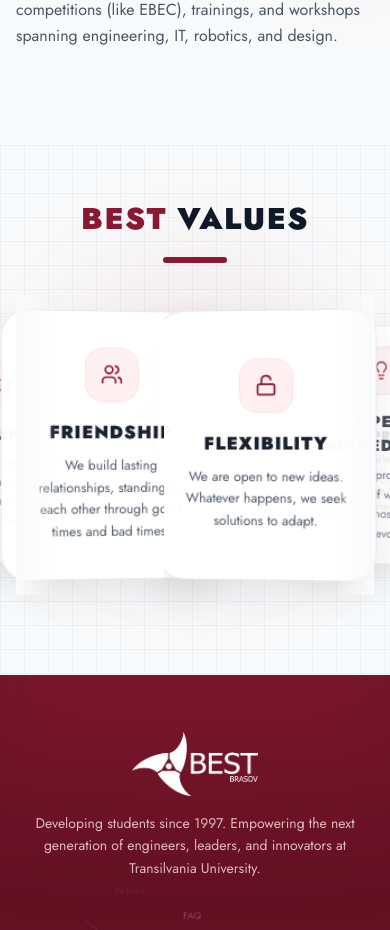
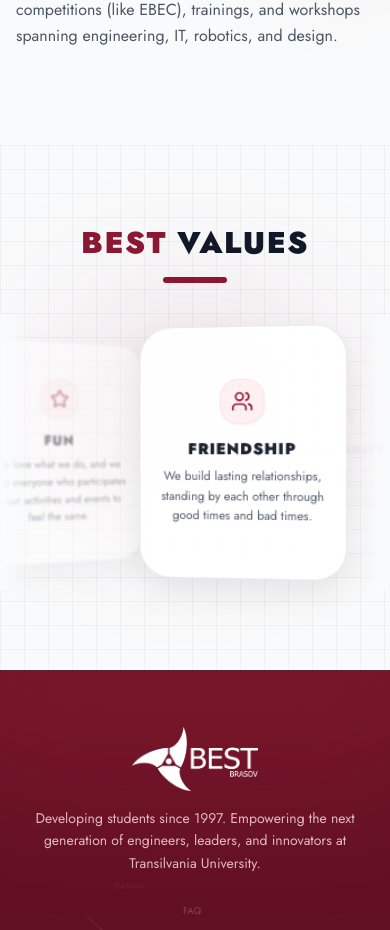
Before and after one commit to AndreigiurgeaSS/BEST-Brasov-website, a React (Vite) app: page / in a window 390 px wide. Shown: the part 4071-5001 px from the top of the page. Built offline with nearby package versions, Linux system fonts and the light colour scheme.

Commit message:
update: CoreValues from the home page rework, animated cards adapted even for phones

```diff
--- a/src/sections/CoreValues.jsx
+++ b/src/sections/CoreValues.jsx
@@ -37,47 +37,44 @@
   },
 ];
 
-// 10 panouri pe cilindru pentru continuitate circulară 3D
-const cylinderItems = [...baseValues, ...baseValues];
-const ITEM_COUNT = cylinderItems.length;
-const STEP_DEG = 360 / ITEM_COUNT;
-
-// ── Card individual cu 3D Magnetic Tilt + Cursor Spotlight + Click-to-Center ─
+// ── Card individual pe cilindrul 3D ──────────────────────────────────────────
 const CylinderCard = ({
   item,
   index,
+  stepDeg,
   rotation,
   radius,
   cardW,
   cardH,
+  isMobile,
   onHoverStart,
   onHoverEnd,
   onSelectCard,
 }) => {
-  const baseAngle = index * STEP_DEG;
+  const baseAngle = index * stepDeg;
   const [isHovered, setIsHovered] = useState(false);
 
-  // Valori pentru 3D Magnetic Tilt & Spotlight la hover
+  // Coordonate cursor pentru 3D Magnetic Tilt & Spotlight (doar pe desktop)
   const mouseX = useMotionValue(0.5);
   const mouseY = useMotionValue(0.5);
-  const tiltX = useSpring(useTransform(mouseY, [0, 1], [11, -11]), {
-    stiffness: 260,
+
+  const tiltX = useSpring(useTransform(mouseY, [0, 1], [12, -12]), {
+    stiffness: 280,
     damping: 22,
   });
-  const tiltY = useSpring(useTransform(mouseX, [0, 1], [-11, 11]), {
-    stiffness: 260,
+  const tiltY = useSpring(useTransform(mouseX, [0, 1], [-12, 12]), {
+    stiffness: 280,
     damping: 22,
   });
-  const liftY = useSpring(0, { stiffness: 280, damping: 20 });
+  const liftY = useSpring(0, { stiffness: 300, damping: 20 });
 
-  // Spotlight radial care urmărește cursorul pe card
   const spotlightBg = useTransform(
     [mouseX, mouseY],
     ([mx, my]) =>
-      `radial-gradient(240px circle at ${mx * 100}% ${my * 100}%, rgba(244, 63, 94, 0.16), transparent 75%)`
+      `radial-gradient(200px circle at ${mx * 100}% ${my * 100}%, rgba(244, 63, 94, 0.18), transparent 75%)`
   );
 
-  // Coordonatele pe cilindrul 3D
+  // Poziționarea matematică pe cilindrul 3D
   const x = useTransform(rotation, (r) => {
     const rad = ((r + baseAngle) * Math.PI) / 180;
     return Math.sin(rad) * radius;
@@ -90,19 +87,36 @@
 
   const rotateY = useTransform(rotation, (r) => {
     const rad = ((r + baseAngle) * Math.PI) / 180;
-    return Math.sin(rad) * -26;
+    return Math.sin(rad) * (isMobile ? -32 : -25);
   });
 
   const scale = useTransform(rotation, (r) => {
     const rad = ((r + baseAngle) * Math.PI) / 180;
-    const depth = (Math.cos(rad) + 1) / 2;
-    return 0.66 + depth * 0.34;
+    const depth = (Math.cos(rad) + 1) / 2; // 1 în față, 0 în spate
+    return isMobile ? 0.72 + depth * 0.28 : 0.65 + depth * 0.35;
   });
 
+  // Pe mobil ascundem complet cardurile care trec în spatele cilindrului ca să nu se suprapună scrisul
   const opacity = useTransform(rotation, (r) => {
     const rad = ((r + baseAngle) * Math.PI) / 180;
-    const depth = (Math.cos(rad) + 1) / 2;
-    return 0.16 + Math.pow(depth, 1.5) * 0.84;
+    const cos = Math.cos(rad);
+    if (isMobile) {
+      // Vizibil clar în față (cos > 0), scade rapid pe laterale și devine 0 în spate
+      if (cos < -0.15) return 0;
+      const normalized = (cos + 0.15) / 1.15;
+      return Math.pow(normalized, 1.6);
+    }
+    const depth = (cos + 1) / 2;
+    return 0.12 + Math.pow(depth, 1.65) * 0.88;
+  });
+
+  // Blur subtil pentru cardurile din planul secund ca cel din mijloc să iasă în evidență
+  const cardFilter = useTransform(rotation, (r) => {
+    const rad = ((r + baseAngle) * Math.PI) / 180;
+    const cos = Math.cos(rad);
+    if (cos > 0.75) return "blur(0px)";
+    const blurPx = isMobile ? (1 - cos) * 1.8 : (1 - cos) * 1.1;
+    return `blur(${Math.min(2.5, Math.max(0, blurPx)).toFixed(1)}px)`;
   });
 
   const zIndex = useTransform(rotation, (r) => {
@@ -110,19 +124,28 @@
     return Math.round((Math.cos(rad) + 1) * 50);
   });
 
+  // Evită interceptarea click-urilor de către cardurile din spate pe mobil
+  const pointerEvents = useTransform(rotation, (r) => {
+    const rad = ((r + baseAngle) * Math.PI) / 180;
+    return isMobile && Math.cos(rad) < -0.1 ? "none" : "auto";
+  });
+
   const handleMouseMove = (e) => {
+    if (isMobile) return;
     const rect = e.currentTarget.getBoundingClientRect();
     mouseX.set((e.clientX - rect.left) / rect.width);
     mouseY.set((e.clientY - rect.top) / rect.height);
   };
 
   const handleEnter = () => {
+    if (isMobile) return;
     setIsHovered(true);
-    liftY.set(-10);
+    liftY.set(-8);
     onHoverStart();
   };
 
   const handleLeave = () => {
+    if (isMobile) return;
     setIsHovered(false);
     mouseX.set(0.5);
     mouseY.set(0.5);
@@ -142,9 +165,11 @@
         rotateY,
         scale,
         opacity,
+        filter: cardFilter,
         zIndex,
+        pointerEvents,
         transformStyle: "preserve-3d",
-        willChange: "transform, opacity",
+        willChange: "transform, opacity, filter",
       }}
       onMouseEnter={handleEnter}
       onMouseMove={handleMouseMove}
@@ -152,59 +177,65 @@
       onClick={() => onSelectCard(baseAngle)}
       className="absolute select-none cursor-pointer"
     >
-      {/* Wrapper interior pentru Magnetic 3D Tilt la hover */}
       <motion.div
         style={{
-          rotateX: isHovered ? tiltX : 0,
-          rotateY: isHovered ? tiltY : 0,
+          rotateX: isHovered && !isMobile ? tiltX : 0,
+          rotateY: isHovered && !isMobile ? tiltY : 0,
           y: liftY,
           transformStyle: "preserve-3d",
         }}
-        className="relative w-full h-full rounded-3xl bg-white dark:bg-[#151c2c] border border-gray-200/90 dark:border-gray-700/80 hover:border-[#8b1832]/60 dark:hover:border-rose-500/60 shadow-[0_14px_35px_rgba(0,0,0,0.07)] dark:shadow-[0_18px_40px_rgba(0,0,0,0.5)] hover:shadow-[0_22px_50px_rgba(139,24,50,0.25)] transition-colors duration-300 p-5 sm:p-6 flex flex-col items-center justify-center text-center overflow-hidden group"
+        className="relative w-full h-full rounded-[1.75rem] bg-white dark:bg-[#131926] border border-gray-200/90 dark:border-gray-700/80 md:hover:border-[#8b1832]/70 dark:md:hover:border-rose-500/70 shadow-[0_12px_30px_rgba(0,0,0,0.08)] dark:shadow-[0_16px_36px_rgba(0,0,0,0.6)] md:hover:shadow-[0_20px_45px_rgba(139,24,50,0.28)] transition-colors duration-300 p-4 sm:p-5 flex flex-col items-center justify-center text-center overflow-hidden group"
       >
-        {/* Spotlight interactiv care urmărește mouse-ul */}
+        {/* Cursor Spotlight (Desktop) */}
         <motion.div
-          className="pointer-events-none absolute inset-0 opacity-0 group-hover:opacity-100 transition-opacity duration-300"
+          className="pointer-events-none absolute inset-0 opacity-0 md:group-hover:opacity-100 transition-opacity duration-300"
           style={{ background: spotlightBg }}
         />
 
-        {/* Iconiță cu levitație + inel pulsatoriu la hover */}
+        {/* Shimmer diagonal discret la hover (Desktop) */}
+        <motion.div
+          initial={false}
+          animate={isHovered && !isMobile ? { x: ["-130%", "130%"] } : { x: "-130%" }}
+          transition={{ duration: 0.75, ease: "easeInOut" }}
+          className="pointer-events-none absolute inset-0 w-1/2 bg-gradient-to-r from-transparent via-white/15 dark:via-white/[0.06] to-transparent -skew-x-12"
+        />
+
+        {/* Iconiță */}
         <div
-          className="relative mb-4 flex items-center justify-center"
-          style={{ transform: "translateZ(24px)" }}
+          className="relative mb-3 sm:mb-3.5 flex items-center justify-center"
+          style={{ transform: "translateZ(26px)" }}
         >
-          {/* Halo animat în spatele iconiței */}
           <motion.div
             animate={
-              isHovered
-                ? { scale: [1, 1.35, 1], opacity: [0.35, 0, 0.35] }
-                : { scale: 0.85, opacity: 0 }
+              isHovered && !isMobile
+                ? { scale: [1, 1.4, 1], opacity: [0.4, 0, 0.4] }
+                : { scale: 0.8, opacity: 0 }
             }
             transition={{
-              duration: 1.8,
-              repeat: isHovered ? Infinity : 0,
+              duration: 1.6,
+              repeat: isHovered && !isMobile ? Infinity : 0,
               ease: "easeInOut",
             }}
-            className="absolute inset-0 rounded-2xl bg-rose-500/30 blur-md pointer-events-none"
+            className="absolute inset-0 rounded-2xl bg-rose-500/35 blur-md pointer-events-none"
           />
 
           <motion.div
             animate={
-              isHovered
-                ? { y: -4, scale: 1.1, rotate: [0, -6, 6, 0] }
+              isHovered && !isMobile
+                ? { y: -4, scale: 1.12, rotate: [0, -7, 7, 0] }
                 : { y: 0, scale: 1, rotate: 0 }
             }
             transition={{ duration: 0.45, ease: "easeOut" }}
-            className="w-12 h-12 sm:w-13 sm:h-13 rounded-2xl bg-rose-50 dark:bg-rose-950/50 border border-rose-100 dark:border-rose-900/50 group-hover:bg-gradient-to-br group-hover:from-[#8b1832] group-hover:to-rose-600 group-hover:border-transparent flex items-center justify-center text-[#8b1832] dark:text-rose-400 group-hover:text-white shadow-sm group-hover:shadow-lg group-hover:shadow-rose-900/30 transition-colors duration-300"
+            className="w-10 h-10 sm:w-11 sm:h-11 rounded-2xl bg-rose-50 dark:bg-rose-950/60 border border-rose-100 dark:border-rose-900/50 md:group-hover:bg-gradient-to-br md:group-hover:from-[#8b1832] md:group-hover:to-rose-600 md:group-hover:border-transparent flex items-center justify-center text-[#8b1832] dark:text-rose-400 md:group-hover:text-white shadow-sm md:group-hover:shadow-lg md:group-hover:shadow-rose-900/40 transition-colors duration-300"
           >
-            <Icon className="w-5 h-5 sm:w-6 sm:h-6" />
+            <Icon className="w-5 h-5" />
           </motion.div>
         </div>
 
         {/* Titlu */}
         <h3
           style={{ transform: "translateZ(18px)" }}
-          className="text-base sm:text-lg font-black text-gray-900 dark:text-white mb-2 uppercase tracking-wider group-hover:text-[#8b1832] dark:group-hover:text-rose-400 transition-colors duration-300"
+          className="text-sm sm:text-base font-black text-gray-900 dark:text-white mb-1.5 sm:mb-2 uppercase tracking-wider md:group-hover:text-[#8b1832] dark:md:group-hover:text-rose-400 transition-colors duration-300"
         >
           {item.title}
         </h3>
@@ -212,7 +243,7 @@
         {/* Descriere */}
         <p
           style={{ transform: "translateZ(12px)" }}
-          className="text-gray-600 dark:text-gray-300 text-xs sm:text-[13px] leading-relaxed"
+          className="text-gray-600 dark:text-gray-300 text-[11px] sm:text-xs leading-relaxed"
         >
           {item.desc}
         </p>
@@ -223,32 +254,55 @@
 
 // ── Secțiunea Principală CoreValues ──────────────────────────────────────────
 const CoreValues = () => {
-  // Dimensiuni mai mici și proporționate
   const [dims, setDims] = useState({
-    radius: 440,
-    cardW: 240,
-    cardH: 275,
-    stageH: 360,
+    radius: 380,
+    cardW: 215,
+    cardH: 250,
+    stageH: 320,
+    isMobile: false,
   });
 
   useEffect(() => {
     const updateDims = () => {
       const w = window.innerWidth;
       if (w < 640) {
-        // Telefon
-        setDims({ radius: 220, cardW: 195, cardH: 240, stageH: 300 });
+        // Telefon: 5 carduri pe cerc cu spațiu generos între ele (72°) ca să nu se suprapună
+        setDims({
+          radius: 155,
+          cardW: 185,
+          cardH: 225,
+          stageH: 275,
+          isMobile: true,
+        });
       } else if (w < 1024) {
         // Tabletă
-        setDims({ radius: 340, cardW: 220, cardH: 255, stageH: 330 });
+        setDims({
+          radius: 300,
+          cardW: 195,
+          cardH: 235,
+          stageH: 295,
+          isMobile: false,
+        });
       } else {
-        // Laptop / Desktop — carduri mai compacte, lăsând spațiu de respirație
-        setDims({ radius: 450, cardW: 240, cardH: 275, stageH: 360 });
+        // Laptop / Desktop
+        setDims({
+          radius: 380,
+          cardW: 215,
+          cardH: 250,
+          stageH: 320,
+          isMobile: false,
+        });
       }
     };
     updateDims();
     window.addEventListener("resize", updateDims);
     return () => window.removeEventListener("resize", updateDims);
   }, []);
+
+  // Pe telefon folosim 5 carduri (câte unul din fiecare valoare) ca să nu se înghesuie pe raza mică;
+  // pe ecrane mari folosim 10 ca să umplem tot orizontul.
+  const activeItems = dims.isMobile ? baseValues : [...baseValues, ...baseValues];
+  const stepDeg = 360 / activeItems.length;
 
   const rotation = useMotionValue(0);
 
@@ -265,12 +319,19 @@
   const dragDistance = useRef(0);
   const lastPointerX = useRef(0);
   const centerAnimRef = useRef(null);
+  const resumeTimeoutRef = useRef(null);
 
   useAnimationFrame((_, delta) => {
     if (isDragging.current || isCentering.current) return;
     const degPerMs = -0.0085 * smoothSpeed.get();
     rotation.set(rotation.get() + delta * degPerMs);
   });
+
+  useEffect(() => {
+    return () => {
+      if (resumeTimeoutRef.current) clearTimeout(resumeTimeoutRef.current);
+    };
+  }, []);
 
   const handlePause = () => targetSpeed.set(0);
   const handleResume = () => {
@@ -279,17 +340,17 @@
     }
   };
 
-  // Click pe orice card lateral -> îl aduce lin în centru pe drumul cel mai scurt
+  // Click pe orice card lateral -> îl rotește lin în centru pe drumul cel mai scurt
   const handleSelectCard = (baseAngle) => {
-    // Ignorăm click-ul dacă utilizatorul tocmai a tras de carusel (drag)
     if (dragDistance.current > 8) return;
 
     if (centerAnimRef.current) centerAnimRef.current.stop();
+    if (resumeTimeoutRef.current) clearTimeout(resumeTimeoutRef.current);
+
     isCentering.current = true;
     targetSpeed.set(0);
 
     const currentRot = rotation.get();
-    // Calculăm diferența unghiulară minimă în intervalul [-180, 180]
     const currentCardAngle = (currentRot + baseAngle) % 360;
     let deltaDeg = -currentCardAngle;
     if (deltaDeg > 180) deltaDeg -= 360;
@@ -301,6 +362,12 @@
       damping: 20,
       onComplete: () => {
         isCentering.current = false;
+        // Pe mobil (unde nu există mouseLeave) repornim automat rotația după o scurtă pauză de citire
+        if (dims.isMobile) {
+          resumeTimeoutRef.current = setTimeout(() => {
+            if (!isDragging.current) targetSpeed.set(1);
+          }, 1800);
+        }
       },
     });
   };
@@ -311,6 +378,8 @@
       centerAnimRef.current.stop();
       isCentering.current = false;
     }
+    if (resumeTimeoutRef.current) clearTimeout(resumeTimeoutRef.current);
+
     isDragging.current = true;
     dragDistance.current = 0;
     targetSpeed.set(0);
@@ -322,7 +391,7 @@
     const deltaX = e.clientX - lastPointerX.current;
     dragDistance.current += Math.abs(deltaX);
     lastPointerX.current = e.clientX;
-    rotation.set(rotation.get() + deltaX * 0.28);
+    rotation.set(rotation.get() + deltaX * (dims.isMobile ? 0.42 : 0.28));
   };
 
   const handlePointerUp = () => {
@@ -332,16 +401,16 @@
   };
 
   return (
-    <section className="relative pt-14 pb-20 bg-gray-50 dark:bg-gray-900 transition-colors duration-300 overflow-hidden">
+    <section className="relative pt-20 sm:pt-14 pb-20 bg-gray-50 dark:bg-gray-900 transition-colors duration-300 overflow-hidden">
       {/* Engineering Grid Background */}
       <div className="absolute inset-0 bg-[linear-gradient(to_right,#80808012_1px,transparent_1px),linear-gradient(to_bottom,#80808012_1px,transparent_1px)] bg-[size:24px_24px] pointer-events-none z-0" />
 
       {/* Glow ambiental */}
-      <div className="pointer-events-none absolute top-1/2 left-1/2 -translate-x-1/2 -translate-y-1/2 w-[75vw] max-w-[850px] h-[280px] bg-gradient-to-r from-rose-500/5 via-[#8b1832]/10 to-rose-500/5 rounded-full blur-3xl z-0" />
+      <div className="pointer-events-none absolute top-1/2 left-1/2 -translate-x-1/2 -translate-y-1/2 w-[85vw] max-w-[760px] h-[240px] bg-gradient-to-r from-rose-500/5 via-[#8b1832]/10 to-rose-500/5 rounded-full blur-3xl z-0" />
 
-      <div className="max-w-7xl mx-auto px-4 sm:px-8 relative z-10">
-        {/* Titlul */}
-        <div className="text-center mb-8 sm:mb-12">
+      {/* Titlul — cu padding propriu */}
+      <div className="max-w-6xl mx-auto px-4 sm:px-10 relative z-10">
+        <div className="text-center mb-8 sm:mb-10">
           <motion.h2
             initial={{ opacity: 0, y: 20 }}
             whileInView={{ opacity: 1, y: 0 }}
@@ -355,45 +424,51 @@
             whileInView={{ opacity: 1, scaleX: 1 }}
             viewport={{ once: true }}
             transition={{ duration: 0.6 }}
-            className="w-16 h-1.5 bg-[#8b1832] dark:bg-rose-500 mx-auto mt-5 rounded-full"
+            className="w-16 h-1.5 bg-[#8b1832] dark:bg-rose-500 mx-auto mt-4 rounded-full"
           />
         </div>
+      </div>
 
-        {/* Scena 3D cu o mică margine laterală curată */}
+      {/* Scena 3D — Full-width pe mobil (fără px-6 care tăia cardurile brusc) */}
+      <div className="max-w-6xl mx-auto sm:px-10 relative z-10">
         <div
           className="relative w-full flex items-center justify-center cursor-grab active:cursor-grabbing touch-pan-y"
           style={{
             height: `${dims.stageH}px`,
-            perspective: "1300px",
+            perspective: dims.isMobile ? "950px" : "1200px",
           }}
-          onMouseEnter={handlePause}
+          onMouseEnter={() => !dims.isMobile && handlePause()}
           onMouseLeave={() => {
-            handlePointerUp();
-            handleResume();
+            if (!dims.isMobile) {
+              handlePointerUp();
+              handleResume();
+            }
           }}
           onPointerDown={handlePointerDown}
           onPointerMove={handlePointerMove}
           onPointerUp={handlePointerUp}
           onPointerCancel={handlePointerUp}
         >
-          {/* Fade-uri laterale */}
-          <div className="pointer-events-none absolute inset-y-0 left-0 w-10 sm:w-24 bg-gradient-to-r from-gray-50 dark:from-gray-900 to-transparent z-40" />
-          <div className="pointer-events-none absolute inset-y-0 right-0 w-10 sm:w-24 bg-gradient-to-l from-gray-50 dark:from-gray-900 to-transparent z-40" />
+          {/* Fade-uri laterale lipite de marginile reale ale ecranului */}
+          <div className="pointer-events-none absolute inset-y-0 left-0 w-8 sm:w-20 bg-gradient-to-r from-gray-50 dark:from-gray-900 to-transparent z-40" />
+          <div className="pointer-events-none absolute inset-y-0 right-0 w-8 sm:w-20 bg-gradient-to-l from-gray-50 dark:from-gray-900 to-transparent z-40" />
 
           {/* Cilindrul 3D */}
           <div
             className="relative w-full h-full flex items-center justify-center"
             style={{ transformStyle: "preserve-3d" }}
           >
-            {cylinderItems.map((item, index) => (
+            {activeItems.map((item, index) => (
               <CylinderCard
-                key={index}
+                key={`${dims.isMobile ? "m" : "d"}-${index}`}
                 item={item}
                 index={index}
+                stepDeg={stepDeg}
                 rotation={rotation}
                 radius={dims.radius}
                 cardW={dims.cardW}
                 cardH={dims.cardH}
+                isMobile={dims.isMobile}
                 onHoverStart={handlePause}
                 onHoverEnd={handleResume}
                 onSelectCard={handleSelectCard}
```
